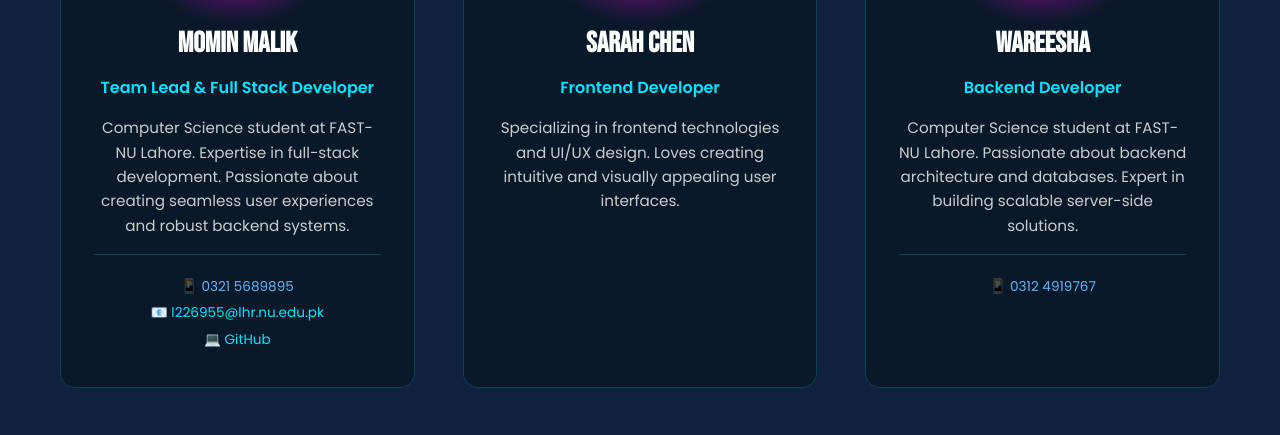
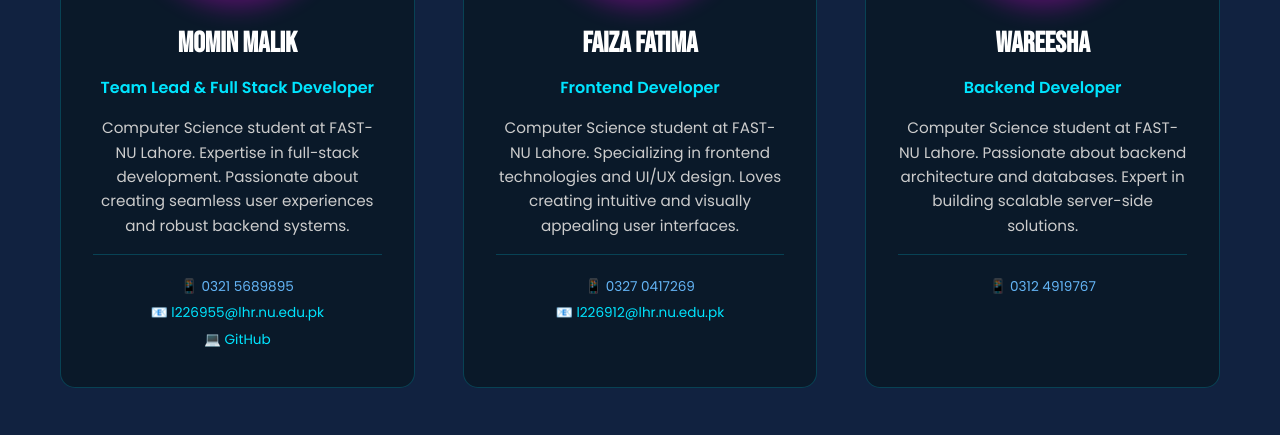
Before and after one commit to Momin-123/Group-Portfolio, a plain HTML site: page index.html in a window 1280 px wide. Shown: the part 2111-2546 px from the top of the page. Drawn offline with Linux system fonts and the light colour scheme.

Commit message:
Update team member information with actual details

```diff
--- a/index.html
+++ b/index.html
@@ -135,9 +135,13 @@
                             </div>
                         </div>
                     </div>
-                    <h3 class="member-name">Sarah Chen</h3>
+                    <h3 class="member-name">Faiza Fatima</h3>
                     <p class="member-role">Frontend Developer</p>
-                    <p class="member-bio">Specializing in frontend technologies and UI/UX design. Loves creating intuitive and visually appealing user interfaces.</p>
+                    <p class="member-bio">Computer Science student at FAST-NU Lahore. Specializing in frontend technologies and UI/UX design. Loves creating intuitive and visually appealing user interfaces.</p>
+                    <div class="member-contact">
+                        <p class="member-phone">📱 0327 0417269</p>
+                        <p class="member-email">📧 <a href="mailto:l226912@lhr.nu.edu.pk">l226912@lhr.nu.edu.pk</a></p>
+                    </div>
                 </div>
 
                 <div class="team-member">
```
